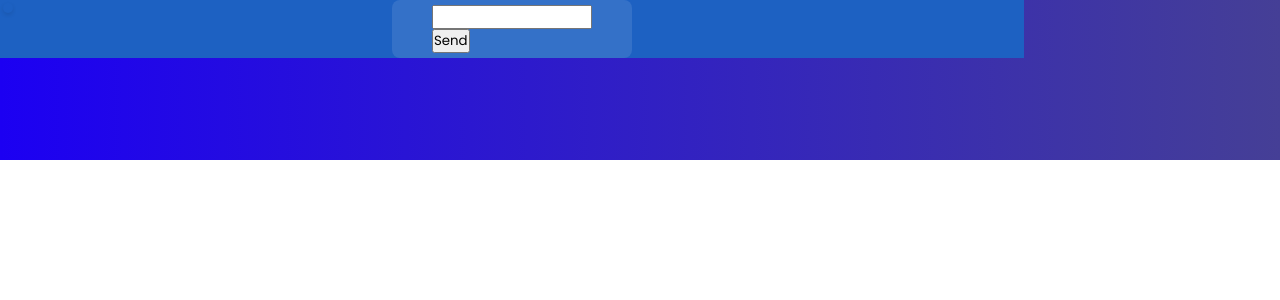
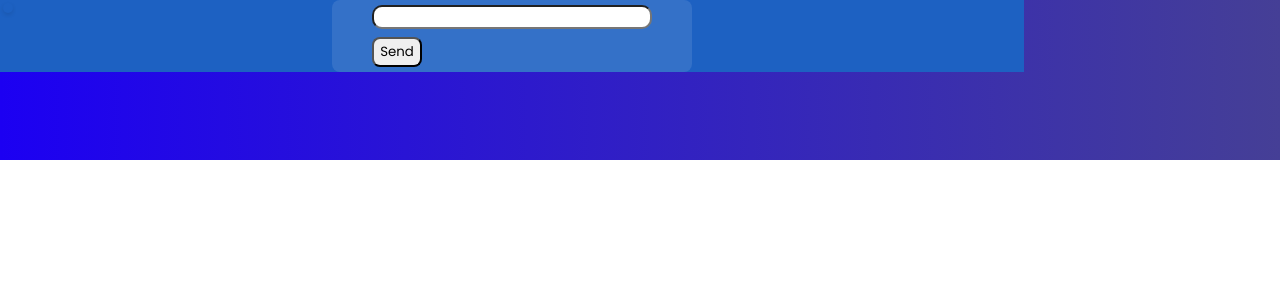
Before and after one commit to Dikachi-official/Chat-App, a Django app: template templates/room.html in a window 1280 px wide. Shown: the part 60-360 px from the top of the page. Run offline with Django 3.2, Linux system fonts and the light colour scheme; the template is opened without the code that fills it: values that come from a table or form of the project are taken from there, others are empty; data comes from the database, SQL or seed files in the repository; both versions use the stored data as it was after the commit; some libraries are stand-ins or nearby versions.

Commit message:
Input  Field and Button Styling

```diff
--- a/static/index.css
+++ b/static/index.css
@@ -16,6 +16,8 @@ body{
     margin-top: auto;
     padding-top: 160px;
 }
+
+
 
 .container{
     width:100%;
--- a/templates/room.html
+++ b/templates/room.html
@@ -69,11 +69,31 @@
                 {% csrf_token %}
                 <input type="hidden" class="msg-text-name" name="username" id="username" value="{{ username }}"/>
                 <input type="hidden" name="room_id" id="room_id" value="{{ room_details.id }}"/>
-                <input type="text" class="input_field "name="message" id="message" />
+                <input type="text" class="input_field" name="message" id="message" />
                 <input type="submit" class="submit" value="Send" />
             </form>
         </div>
     </div>
+
+    <style>
+      .submit {
+        border-radius:8px;
+        width:50px;
+        height:30px;
+        margin-top:8px;
+      }
+      .submit:hover {
+        background: #563434;
+      }
+      .input_field{
+        width:280px;
+        border-radius:10px;
+      }
+
+      .chatbox{
+        border-right-radius:10px;
+      }
+    </style>
 
 
 
```
Also changed, not shown: templates/index.html (+13 -1 lines), db.sqlite3.
